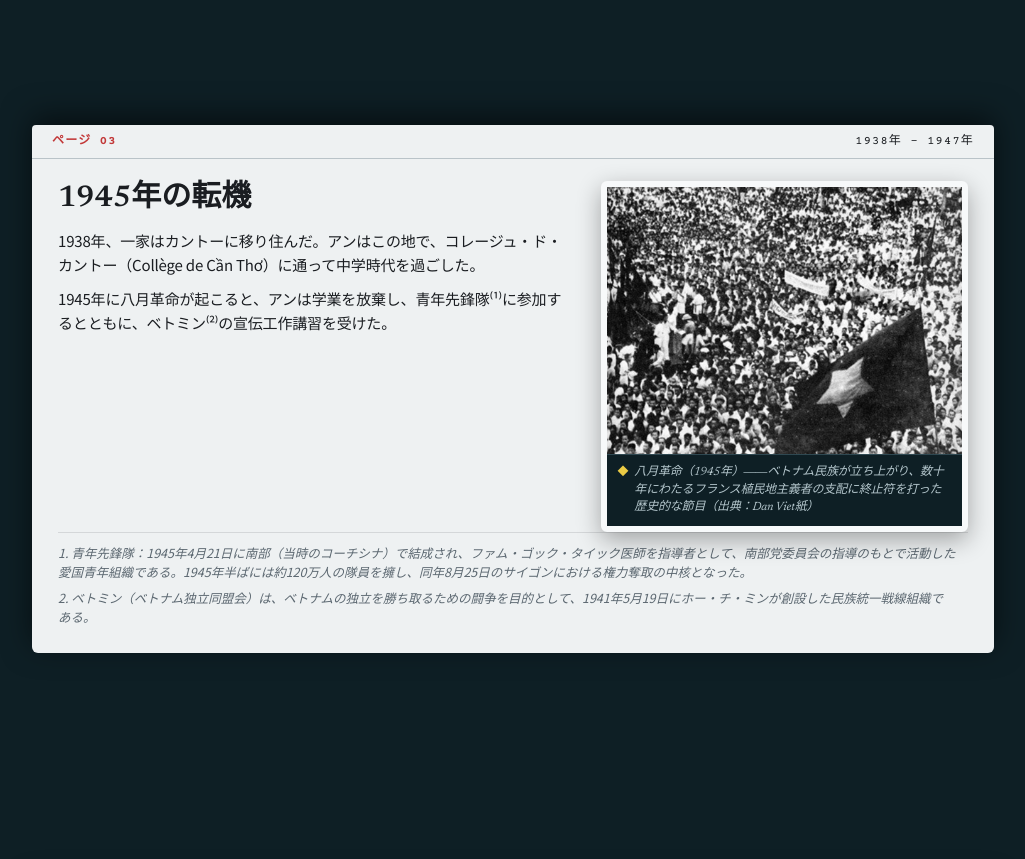
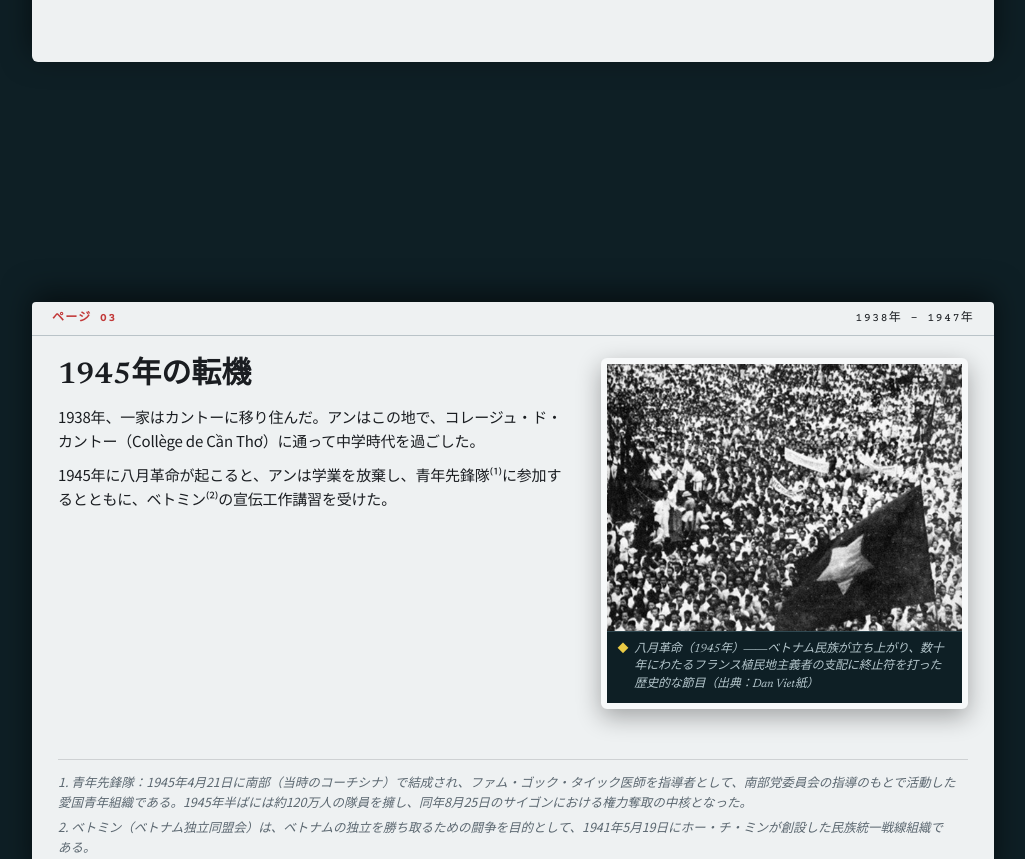
Before and after one commit to hunglv3112/PXA, a plain HTML site: page bio.html in a window 1280 px wide. Shown: the part 1560-2419 px from the top of the page, without its empty margins (127-1152 px from the left). Drawn offline with nearby package versions, Linux system fonts and the light colour scheme.

Commit message:
k chèn footnote

```diff
--- a/bio.html
+++ b/bio.html
@@ -82,7 +82,7 @@
 
     header p {
       margin: 0 auto;
-      max-width: 520px;
+      max-width: 750px;
       color: var(--mute);
       font-size: 14.5px
     }
@@ -102,7 +102,7 @@
       border-radius: 4px 4px 6px 6px;
       box-shadow: 0 -8px 30px rgba(0, 0, 0, .55);
       padding-bottom: 26px;
-      min-height: 480px;
+      min-height: 580px;
       display: flex;
       flex-direction: column;
     }
@@ -131,8 +131,8 @@
       display: grid;
       grid-template-columns: 1.4fr 1fr;
       gap: 28px;
-      padding: 22px 26px 0;
-      flex: 1;
+      padding: 22px 26px 20px;
+      flex: 1 0 auto;
       align-items: start;
     }
 
@@ -196,7 +196,7 @@
       transition: transform .8s cubic-bezier(0.16, 1, 0.3, 1), box-shadow .3s ease;
       font-family: var(--sans);
       width: 100%;
-      max-width: 390px;
+      max-width: 370px;
     }
 
     .page:nth-child(even) .pin {
@@ -306,9 +306,12 @@
 
     /* Chú thích footnote ở đáy trang */
     .page-footnote {
-      margin: auto 26px 0;
-      padding-top: 10px;
-      border-top: 1px solid rgba(26, 29, 33, 0.12);
+      margin-top: auto;
+      margin-left: 26px;
+      margin-right: 26px;
+      margin-bottom: 0;
+      padding-top: 12px;
+      border-top: 1px solid rgba(26, 29, 33, 0.15);
       font-size: 12.5px;
       line-height: 1.55;
       font-style: italic;
@@ -317,6 +320,8 @@
       display: flex;
       flex-direction: column;
       gap: 6px;
+      position: relative;
+      z-index: 2;
     }
 
     .next {
@@ -461,6 +466,12 @@
     html[lang=ja] .pin-caption {
       font-family: var(--serif-jp);
       line-break: strict;
+    }
+
+    @media (min-width: 640px) {
+      html[lang=ja] header p {
+        white-space: nowrap;
+      }
     }
   </style>
 </head>
```
